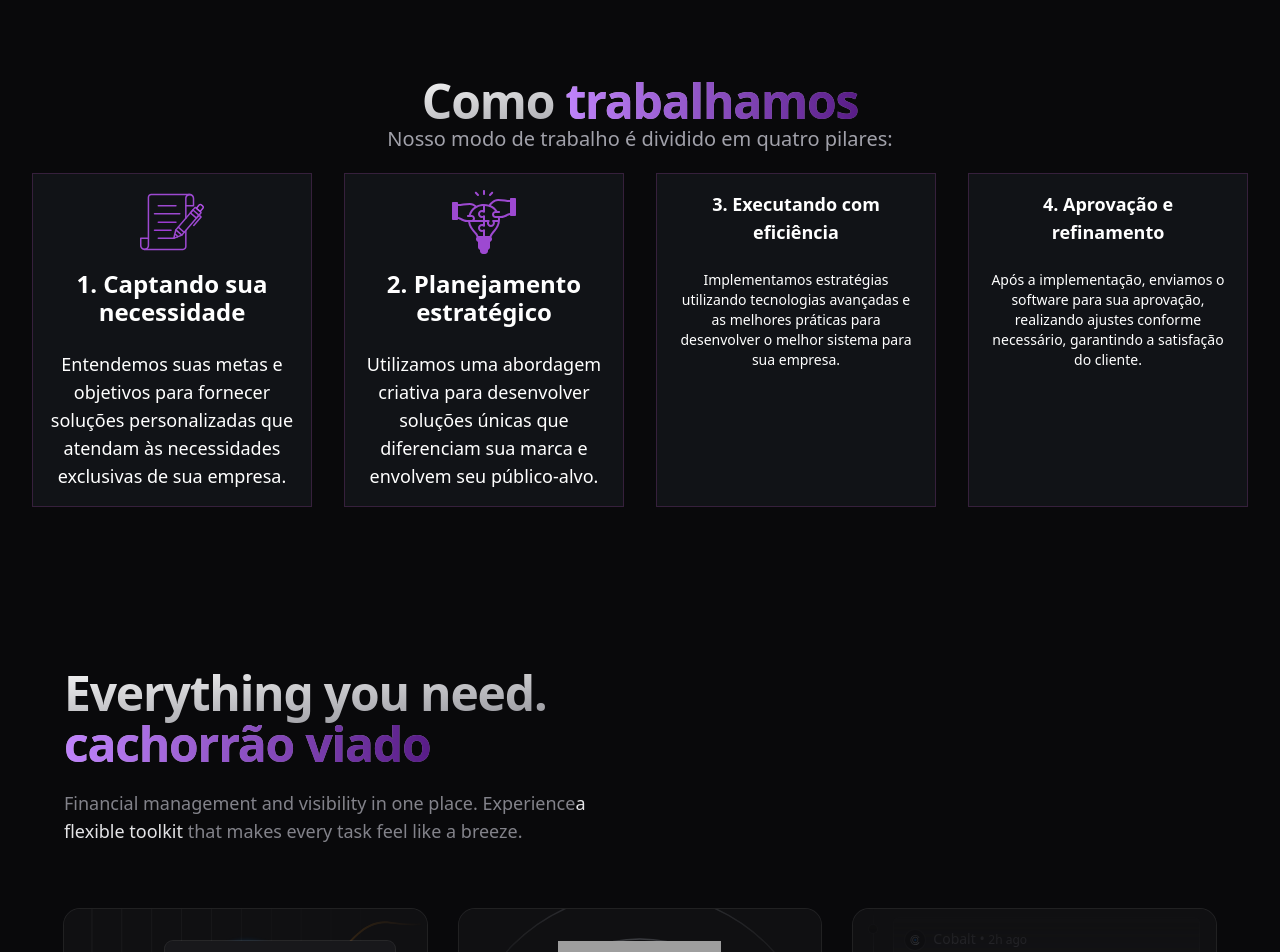
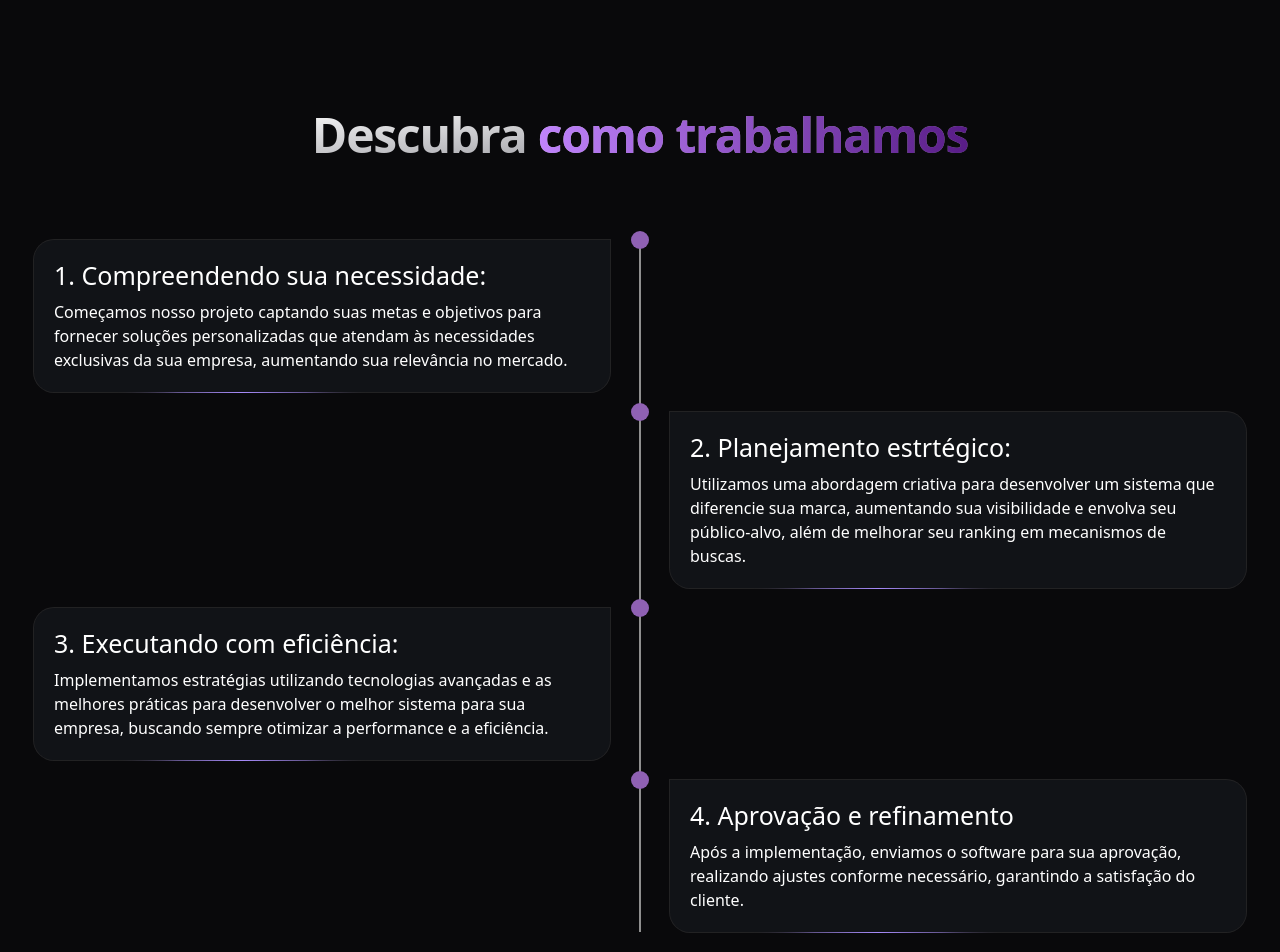
Before and after one commit to axolutions/axolutions, a Nuxt app: page / in a window 1280 px wide. Shown: the part 1500-2452 px from the top of the page. Built offline with nearby package versions, Linux system fonts and the light colour scheme; grey boxes are pictures that could not be loaded.

Commit message:
atualiza componentes

```diff
--- a/components/Header.vue
+++ b/components/Header.vue
@@ -8,12 +8,13 @@
         >
           <div className="flex lg:flex-1">
             <a href="/"> </a>
-            <NuxtImg src="ra.png" className="h-14"/>
+            <NuxtImg src="ra.png" class="h-14 sm:hidden" />
+            <NuxtImg src="logo.png" class="h-14 hidden sm:block" />
           </div>
           <div
             className="flex flex-1 items-center justify-end space-x-4 text-sm font-medium text-zinc-300 transition hover:text-zinc-100 sm:space-x-6"
           >
-            <a href="/blog">Portifolio</a>
+            <a href="/blog">Portfólio.</a>
             <button
               className="group relative rounded-full p-px text-sm/6 text-zinc-400 duration-300 hover:text-zinc-100 hover:shadow-glow"
               type="button"
--- a/components/HowItWorks.vue
+++ b/components/HowItWorks.vue
@@ -1,97 +1,119 @@
 <template>
-  <section
-    id="intro"
-    class="mt-20 mx-auto max-w-7xl py-16  flex justify-center items-center"
+  <section id="intro" class="mt-20 mx-auto max-w-7xl py-16 md:py-24 lg:px-8">
+    <div class="text-center">
+      <div
+        class="text-4xl/[1.07] font-bold tracking-tight md:text-5xl/[1.07] mb-20"
       >
-    <div class="grid items-start justify-between gap-5 md:grid-cols-1">
-      <div class="flex items-center justify-center">
-        <div class="text-center">
         <span
-            class="text-4xl md:text-5xl font-bold tracking-tight bg-gradient-to-br from-white to-zinc-500 bg-clip-text text-transparent"
-          >
-            Como
+          class="bg-gradient-to-br from-white to-zinc-500 bg-clip-text text-transparent"
+          >Descubra
           <span
             class="bg-clip-text text-transparent bg-gradient-to-r from-purple-400 to-purple-900"
           >
-              trabalhamos
+            como trabalhamos
           </span>
         </span>
-          <p class="text-xl text-zinc-400">
-            Nosso modo de trabalho é dividido em quatro pilares:
+      </div>
+    </div>
+    <div class="flex justify-center">
+      <div class="container">
+        <div class="timeline">
+          <ul>
+            <li
+              class="rounded-md bg-white-950 ring-1 ring-white/10 lg:rounded-2xl"
+              :style="{ opacity: 1, backgroundColor: '#111317' }"
+            >
+              <div class="timeline-content">
+                <h1>1. Compreendendo sua necessidade: </h1>
+                <p>
+                  Começamos nosso projeto captando suas metas e objetivos para fornecer soluções
+                  personalizadas que atendam às necessidades exclusivas da sua
+                  empresa, aumentando sua relevância no mercado.
                 </p>
               </div>
+              <div
+                class="absolute -bottom-2 left-20 h-2 w-20 md:w-32 lg:w-64"
+                :style="{
+                  maskImage:
+                    'linear-gradient(to right, rgba(217, 217, 217, 0) 0%, #d9d9d9 25%, #d9d9d9 75%, rgba(217, 217, 217, 0) 100%)',
+                }"
+              >
+                <div
+                  class="h-px w-full bg-gradient-to-r from-violet-400/0 via-violet-400 to-violet-400/0"
+                />
               </div>
-
-      <div
-        class="grid grid-cols-1 md:grid-cols-2 lg:grid-cols-4 gap-8 text-white"
-      >
-        <!-- Card 1 -->
-        <div
-          class="p-4 bg-primary cardBorder"
+            </li>
+            <li
+              class="rounded-md bg-white-950 ring-1 ring-white/10 lg:rounded-2xl"
               :style="{ opacity: 1, backgroundColor: '#111317' }"
             >
-          <div class="flex justify-center mb-4">
-            <img src="~assets/icons/how1.svg" class="w-16" />
-          </div>
-          <h3 class="text-lg font-semibold text-center cardTitle">
-            1. Captando sua necessidade
-          </h3>
-          <br />
-          <p class="text-lg text-center">
-            Entendemos suas metas e objetivos para fornecer soluções
-            personalizadas que atendam às necessidades exclusivas de sua
-            empresa.
+              <div class="timeline-content">
+                <h1>2. Planejamento estrtégico: </h1>
+                <p>
+                  Utilizamos uma abordagem criativa para desenvolver um sistema que diferencie sua marca, aumentando sua visibilidade e envolva seu público-alvo, além de melhorar seu ranking em mecanismos de buscas.
                 </p>
               </div>
-
-        <!-- Card 2 -->
               <div
-          class="p-4 bg-primary cardBorder"
+                class="absolute -bottom-2 left-20 h-2 w-20 md:w-32 lg:w-64"
+                :style="{
+                  maskImage:
+                    'linear-gradient(to right, rgba(217, 217, 217, 0) 0%, #d9d9d9 25%, #d9d9d9 75%, rgba(217, 217, 217, 0) 100%)',
+                }"
+              >
+                <div
+                  class="h-px w-full bg-gradient-to-r from-violet-400/0 via-violet-400 to-violet-400/0"
+                />
+              </div>
+            </li>
+            <li
+              class="rounded-md bg-white-950 ring-1 ring-white/10 lg:rounded-2xl"
               :style="{ opacity: 1, backgroundColor: '#111317' }"
             >
-         <div class="flex justify-center mb-4">
-            <img src="~assets/icons/how2.svg" class="w-16" />
-          </div>
-          <h3 class="text-lg font-semibold text-center cardTitle">
-            2. Planejamento estratégico
-          </h3>
-          <br />
-          <p class="text-lg text-center">
-            Utilizamos uma abordagem criativa para desenvolver soluções únicas
-            que diferenciam sua marca e envolvem seu público-alvo.
+              <div class="timeline-content">
+                <h1>3. Executando com eficiência: </h1>
+                <p>
+                  Implementamos estratégias utilizando tecnologias avançadas e
+                  as melhores práticas para desenvolver o melhor sistema para
+                  sua empresa, buscando sempre otimizar a performance e a eficiência.
                 </p>
               </div>
-
-        <!-- Card 3 -->
               <div
-          class="p-4 bg-primary cardBorder"
+                class="absolute -bottom-2 left-20 h-2 w-20 md:w-32 lg:w-64"
+                :style="{
+                  maskImage:
+                    'linear-gradient(to right, rgba(217, 217, 217, 0) 0%, #d9d9d9 25%, #d9d9d9 75%, rgba(217, 217, 217, 0) 100%)',
+                }"
+              >
+                <div
+                  class="h-px w-full bg-gradient-to-r from-violet-400/0 via-violet-400 to-violet-400/0"
+                />
+              </div>
+            </li>
+            <li
+              class="rounded-md bg-white-950 ring-1 ring-white/10 lg:rounded-2xl"
               :style="{ opacity: 1, backgroundColor: '#111317' }"
             >
-          <h2 class="text-lg font-semibold text-center">
-            3. Executando com eficiência
-          </h2>
-          <br />
-          <p class="text-sm text-center">
-            Implementamos estratégias utilizando tecnologias avançadas e as
-            melhores práticas para desenvolver o melhor sistema para sua
-            empresa.
+              <div class="timeline-content">
+                <h1>4. Aprovação e refinamento</h1>
+                <p>
+                  Após a implementação, enviamos o software para sua aprovação,
+                  realizando ajustes conforme necessário, garantindo a
+                  satisfação do cliente.
                 </p>
               </div>
-
-        <!-- Card 4 -->
               <div
-          class="p-4 bg-primary cardBorder"
-          :style="{ opacity: 1, backgroundColor: '#111317' }"
+                class="absolute -bottom-2 left-20 h-2 w-20 md:w-32 lg:w-64"
+                :style="{
+                  maskImage:
+                    'linear-gradient(to right, rgba(217, 217, 217, 0) 0%, #d9d9d9 25%, #d9d9d9 75%, rgba(217, 217, 217, 0) 100%)',
+                }"
               >
-          <h2 class="text-lg font-semibold text-center">
-            4. Aprovação e refinamento
-          </h2>
-          <br />
-          <p class="text-sm text-center">
-            Após a implementação, enviamos o software para sua aprovação,
-            realizando ajustes conforme necessário, garantindo a satisfação do
-            cliente.
-          </p>
+                <div
+                  class="h-px w-full bg-gradient-to-r from-violet-400/0 via-violet-400 to-violet-400/0"
+                />
+              </div>
+            </li>
+          </ul>
         </div>
       </div>
     </div>
@@ -99,11 +121,90 @@
 </template>
 
 <style scoped>
-.cardBorder {
-  border: #36203c 1px solid !important;
+.container {
+  display: flex;
+  align-items: center;
+  justify-content: center;
+}
+.timeline {
+  position: relative;
 }
 
-.cardTitle{
-  font-size: 1.5rem;
+.timeline ul {
+  list-style: none;
+}
+.timeline ul li {
+  padding: 20px;
+  color: white;
+  border-radius: 10px;
+  margin-bottom: 40px;
+}
+.timeline ul li:last-child {
+  margin-bottom: 0;
+}
+.timeline-content h1 {
+  font-weight: 500;
+  font-size: 25px;
+  line-height: 30px;
+  margin-bottom: 10px;
+}
+.timeline-content p {
+
+}
+.timeline-content .date {
+  font-size: 12px;
+  font-weight: 300;
+  margin-bottom: 10px;
+  letter-spacing: 2px;
+}
+@media only screen and (min-width: 880px) {
+  .timeline:before {
+    content: "";
+    position: absolute;
+    top: 0;
+    left: 50%;
+    transform: translateX(-50%);
+    width: 2px;
+    height: 100%;
+    background-color: #8f8f8f;
+  }
+  .timeline ul li {
+    width: 50%;
+    position: relative;
+    margin-bottom: 20px;
+  }
+  .timeline ul li:nth-child(odd) {
+    float: left;
+    clear: right;
+    transform: translateX(-30px);
+    border-radius: 20px 0px 20px 20px;
+  }
+  .timeline ul li:nth-child(even) {
+    float: right;
+    clear: left;
+    transform: translateX(30px);
+    border-radius: 0px 20px 20px 20px;
+  }
+  .timeline ul li::before {
+    content: "";
+    position: absolute;
+    height: 18px;
+    width: 18px;
+    border-radius: 50%;
+    background-color: #8f61b3;
+    top: 0px;
+  }
+  .timeline ul li:nth-child(odd)::before {
+    transform: translate(50%, -50%);
+    right: -30px;
+  }
+  .timeline ul li:nth-child(even)::before {
+    transform: translate(-50%, -50%);
+    left: -30px;
+  }
+  .timeline-content .date {
+    position: absolute;
+    top: -30px;
+  }
 }
 </style>
--- a/components/Main.vue
+++ b/components/Main.vue
@@ -1,7 +1,7 @@
 <template>
   <main class="relative isolate transform-gpu pt-14">
     <div class="py-24 sm:py-32 lg:pb-40">
-      <div class="absolute inset-0 -z-10 bg-[image:radial-gradient(80%_50%_at_50%_-20%,#6a0dad,rgba(255,255,255,0))] h-1/3" ></div>
+      <div class="absolute inset-0 -z-10 bg-[image:radial-gradient(80%_50%_at_50%_-20%,#6a0dad,rgba(255,255,255,0))] h-1/2" ></div>
 
       <div class="mx-auto max-w-7xl px-6 lg:px-8">
         <Hero />
--- a/layouts/default.vue
+++ b/layouts/default.vue
@@ -10,3 +10,7 @@
   background: "#fdf";
 }
 </style>
+
+
+<script>
+</script>
```
Also changed, not shown: components/About.vue (+15 -26 lines). Lines whose indentation alone changed are shown as unchanged.
